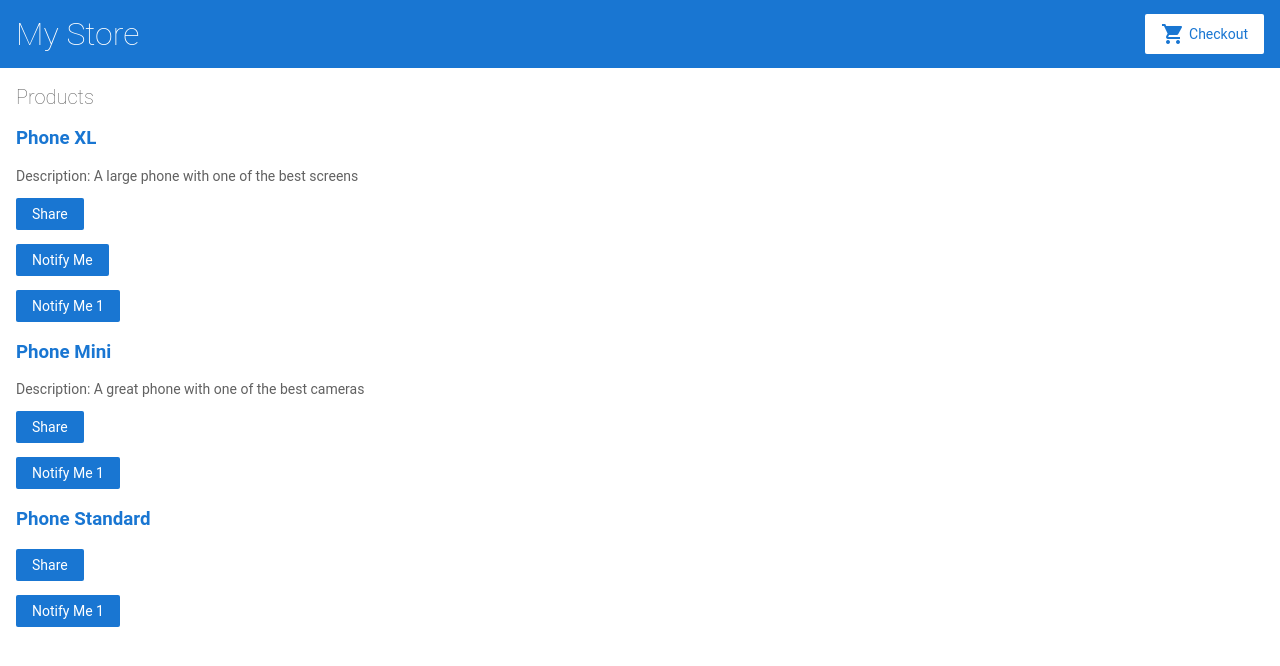
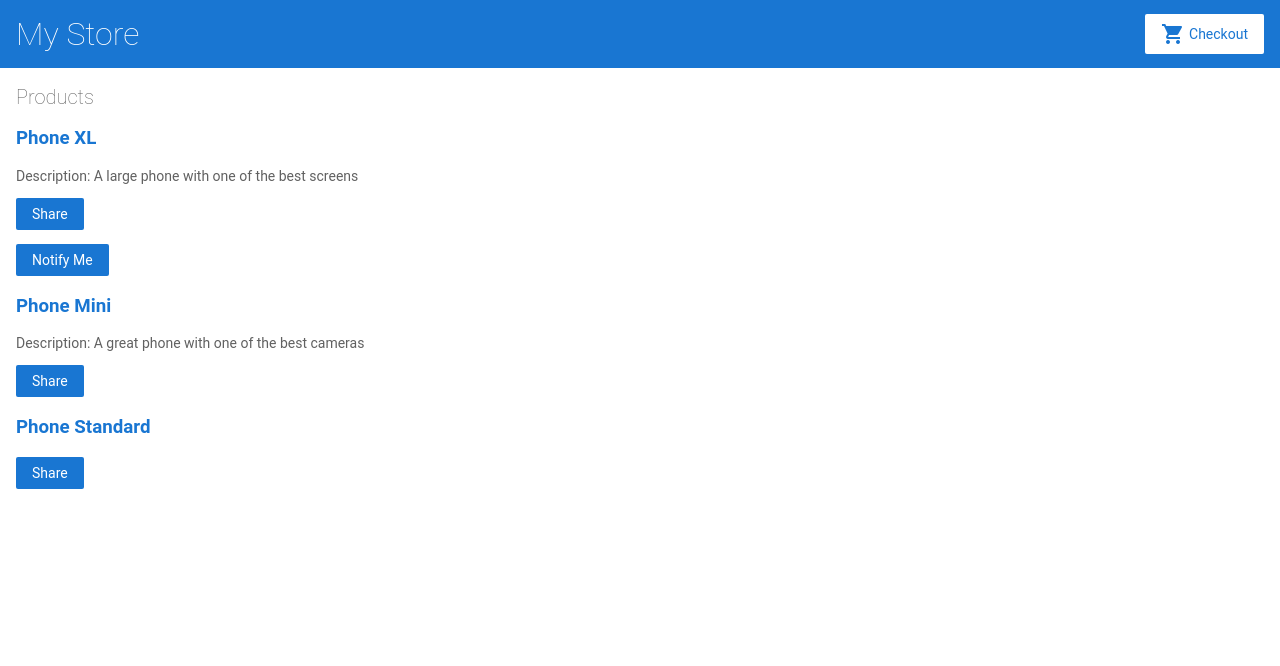
Before and after one commit to Imer10/angular-StartExample, an Angular app: page / in a window 1280 px wide. Shown: the top 666 px of the page. Built offline with nearby package versions, Linux system fonts and the light colour scheme.

Commit message:
1 file modified

```diff
--- a/src/app/product-list/product-alerts/product-alerts.component.html
+++ b/src/app/product-list/product-alerts/product-alerts.component.html
@@ -1,5 +1,4 @@
 <p *ngIf="product.price > 700">
   <button (click)="notify.emit()">Notify Me</button>
-  <p>
-  <button (click)="EmitEvent($event)">Notify Me 1</button>
+  <!-- <button (click)="EmitEvent($event)">Notify Me 1</button> -->
 </p>
```
